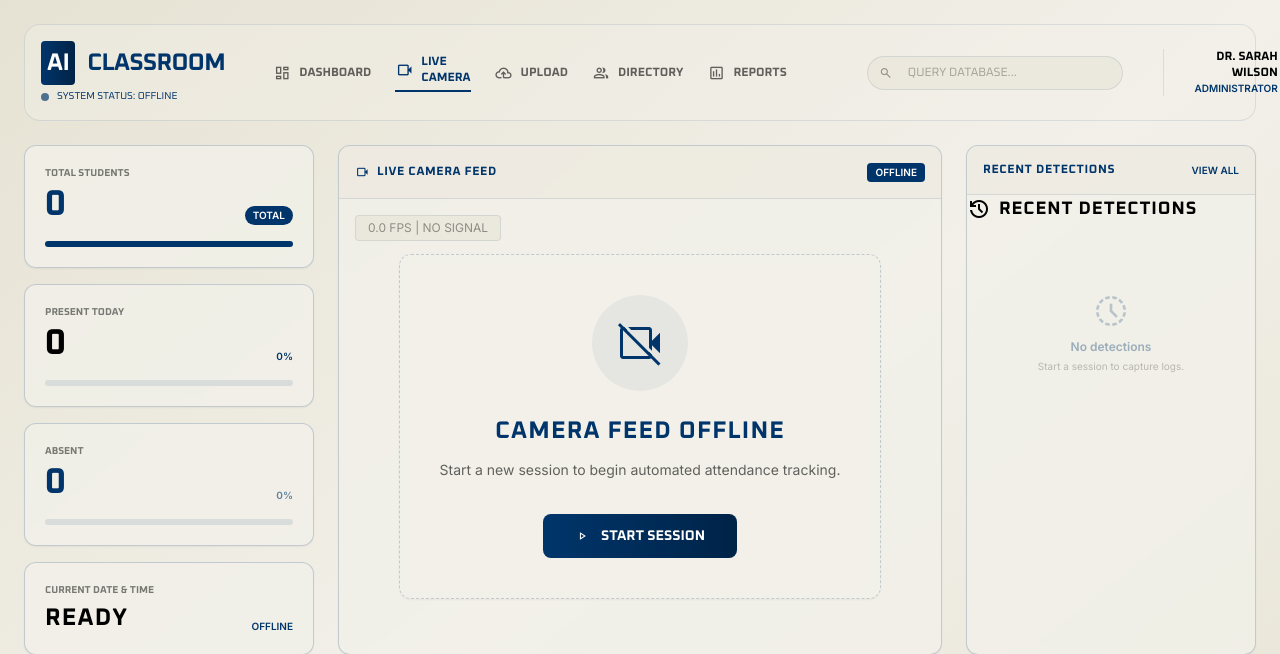
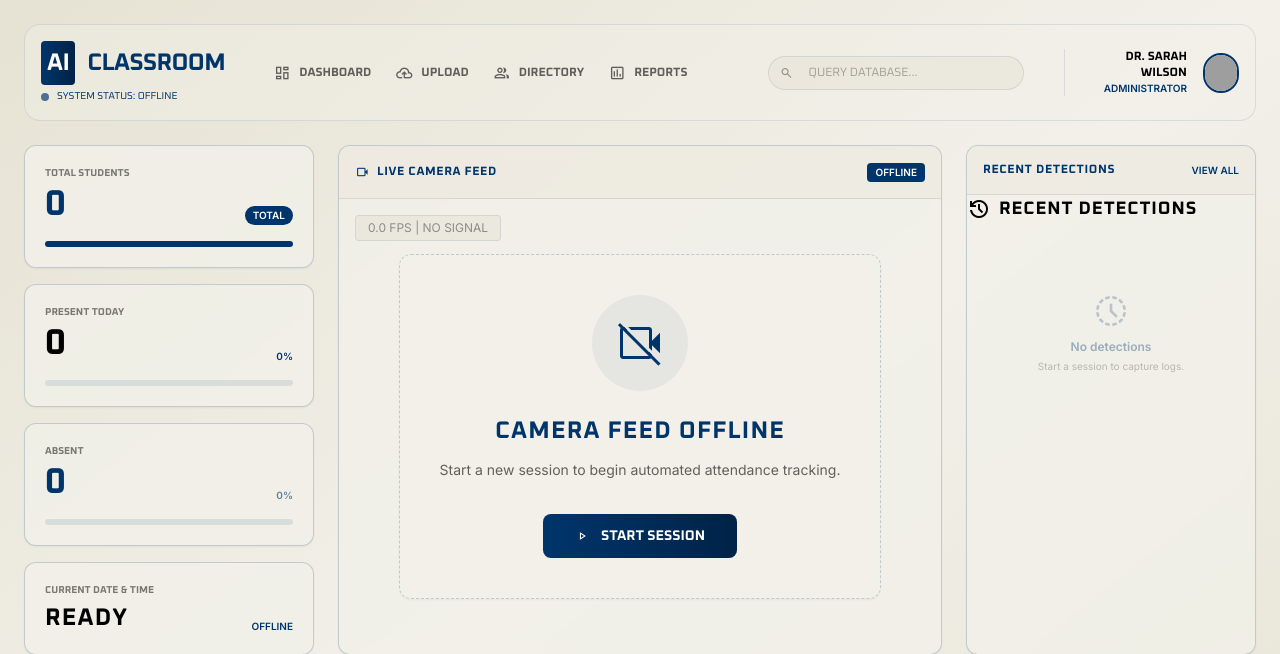
Before and after one commit to ster-zz/AI_Attendance_tracker, a Flask app: page /live in a window 1280 px wide; the page is wider, and only the part inside the window is pictured. Shown: the top 654 px of that part. Run offline with Flask 3, Linux system fonts and the light colour scheme; data that the repository does not hold is empty; some libraries are stand-ins or nearby versions; grey boxes are pictures that could not be loaded.

Commit message:
Update redesign styles and reset analytics on session end, remove live camera from nav

```diff
--- a/templates/partials/topbar.html
+++ b/templates/partials/topbar.html
@@ -14,10 +14,6 @@
             <a class="flex items-center gap-2 font-display text-xs font-bold uppercase transition-colors {% if active_page == 'dashboard' %}text-yale-blue border-b-2 border-yale-blue pb-1{% else %}text-black/60 hover:text-yale-blue{% endif %}"
                 href="{{ url_for('index') }}">
                 <span class="material-symbols-outlined text-lg">dashboard</span> Dashboard
-            </a>
-            <a class="flex items-center gap-2 font-display text-xs font-bold uppercase transition-colors {% if active_page == 'live' %}text-yale-blue border-b-2 border-yale-blue pb-1{% else %}text-black/60 hover:text-yale-blue{% endif %}"
-                href="{{ url_for('live_camera_page') }}">
-                <span class="material-symbols-outlined text-lg">videocam</span> Live Camera
             </a>
             <a class="flex items-center gap-2 font-display text-xs font-bold uppercase transition-colors {% if active_page == 'upload' %}text-yale-blue border-b-2 border-yale-blue pb-1{% else %}text-black/60 hover:text-yale-blue{% endif %}"
                 href="{{ url_for('video_upload_page') }}">
```
